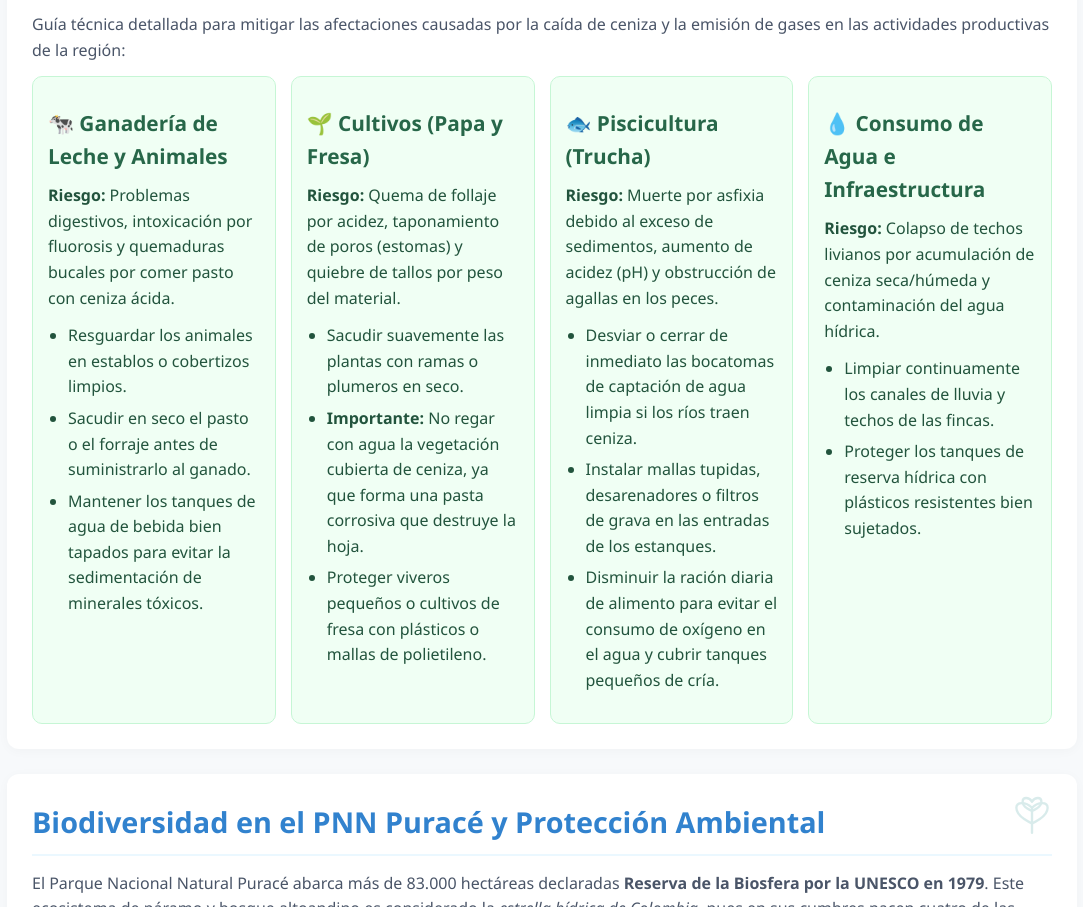
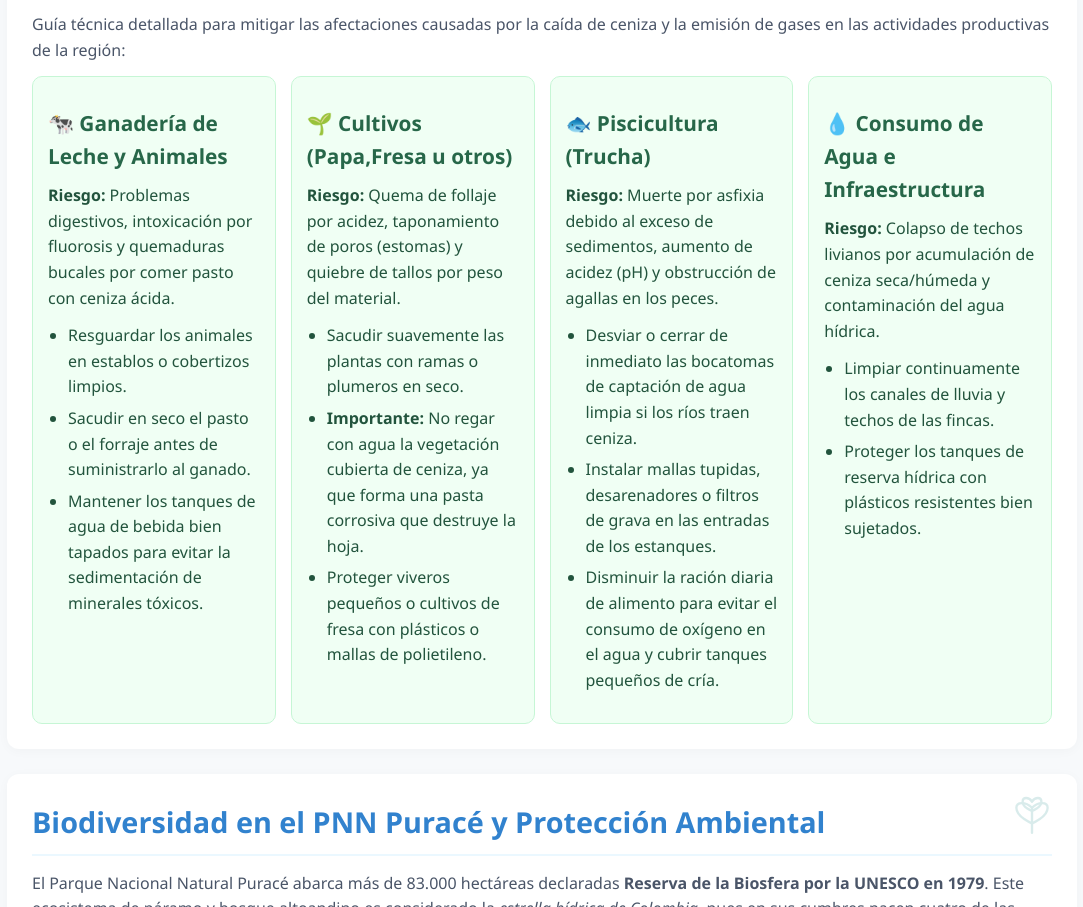
Before and after one commit to VyKNex/volcan-purace, a plain HTML site: page index.html in a window 1280 px wide. Shown: the part 4989-5896 px from the top of the page, without its empty margins (98-1181 px from the left). Drawn offline with Linux system fonts and the light colour scheme.

Commit message:
Update index.html

```diff
--- a/index.html
+++ b/index.html
@@ -359,7 +359,7 @@
         </div>
 
         <div class="agro-card">
-          <h3>🌱 Cultivos (Papa y Fresa)</h3>
+          <h3>🌱 Cultivos (Papa,Fresa u otros)</h3>
           <p><strong>Riesgo:</strong> Quema de follaje por acidez, taponamiento de poros (estomas) y quiebre de tallos por peso del material.</p>
           <ul>
             <li>Sacudir suavemente las plantas con ramas o plumeros en seco.</li>
```
